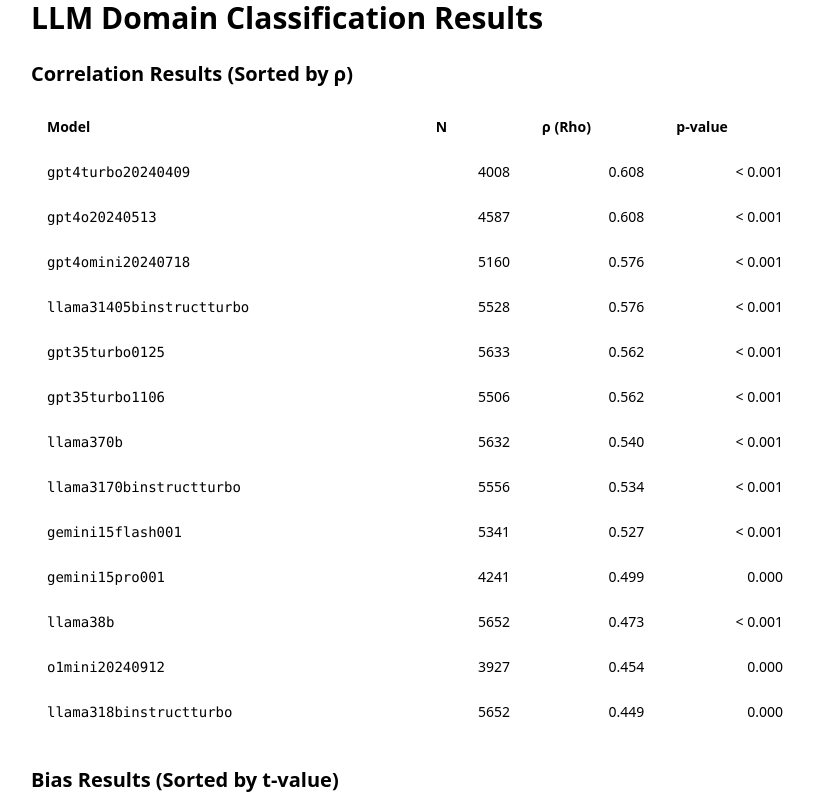
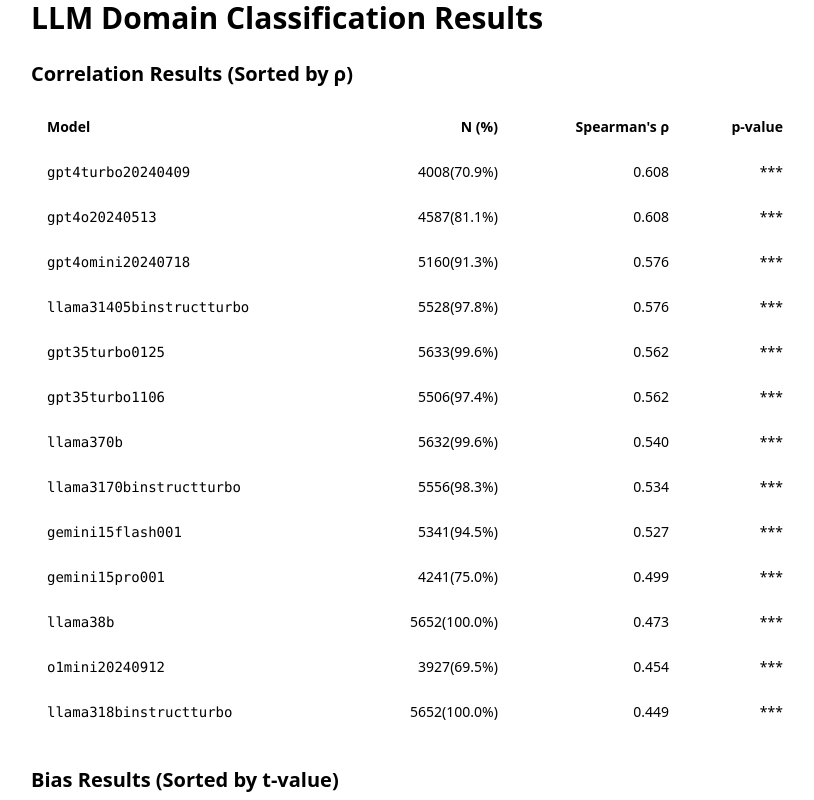
Before and after one commit to yang3kc/llm_domain_classification, a Vue app in the folder frontend/: page / in a window 1280 px wide. Shown: the top 800 px of the page, without its empty margins (225-1039 px from the left). Built offline with nearby package versions, Linux system fonts and the light colour scheme.

Commit message:
✨ feat(results): add total domains and format statistics in results table

```diff
--- a/frontend/src/components/ModelResults.vue
+++ b/frontend/src/components/ModelResults.vue
@@ -1,6 +1,7 @@
 <script setup>
 import { ref, onMounted, computed } from 'vue'
 
+const totalNumberOfDomains = 5653
 const results = ref([])
 const correlationResults = computed(() => {
   return results.value
@@ -38,6 +39,21 @@ onMounted(async () => {
 
 // Format number to 3 decimal places
 const formatNumber = (num) => Number(num).toFixed(3)
+const formatPercentage = (num) => (num / totalNumberOfDomains * 100).toFixed(1)
+
+// Convert p-value to significance stars
+const pValueToStars = (pValue) => {
+  if (pValue < 0.001) return '***'
+  if (pValue < 0.01) return '**'
+  if (pValue < 0.05) return '*'
+  return 'NS' // Not significant
+}
+
+// Format p-value with stars
+const formatPValue = (pValue) => {
+  const stars = pValueToStars(pValue)
+  return stars
+}
 </script>
 
 <template>
@@ -49,17 +65,17 @@ const formatNumber = (num) => Number(num).toFixed(3)
         <thead>
           <tr class="bg-base-200">
             <th>Model</th>
-            <th>N</th>
-            <th>ρ (Rho)</th>
-            <th>p-value</th>
+            <th class="text-right">N (%)</th>
+            <th class="text-right">Spearman's ρ</th>
+            <th class="text-right">p-value</th>
           </tr>
         </thead>
         <tbody>
           <tr v-for="result in correlationResults" :key="result.model" class="hover">
             <td class="font-mono text-sm">{{ result.model }}</td>
-            <td class="text-right">{{ result.n }}</td>
+            <td class="text-right">{{ result.n }}({{ formatPercentage(result.n) }}%)</td>
             <td class="text-right">{{ formatNumber(result.rho) }}</td>
-            <td class="text-right">{{ result.rho_p === 0 ? '< 0.001' : formatNumber(result.rho_p) }}</td>
+            <td class="text-right">{{ formatPValue(result.rho_p) }}</td>
           </tr>
         </tbody>
       </table>
@@ -82,7 +98,7 @@ const formatNumber = (num) => Number(num).toFixed(3)
             <td class="font-mono text-sm">{{ result.model }}</td>
             <td class="text-right">{{ result.left_n }}/{{ result.right_n }}</td>
             <td class="text-right">{{ formatNumber(result.t) }}</td>
-            <td class="text-right">{{ result.t_p === 0 ? '< 0.001' : formatNumber(result.t_p) }}</td>
+            <td class="text-right">{{ formatPValue(result.t_p) }}</td>
           </tr>
         </tbody>
       </table>
```
